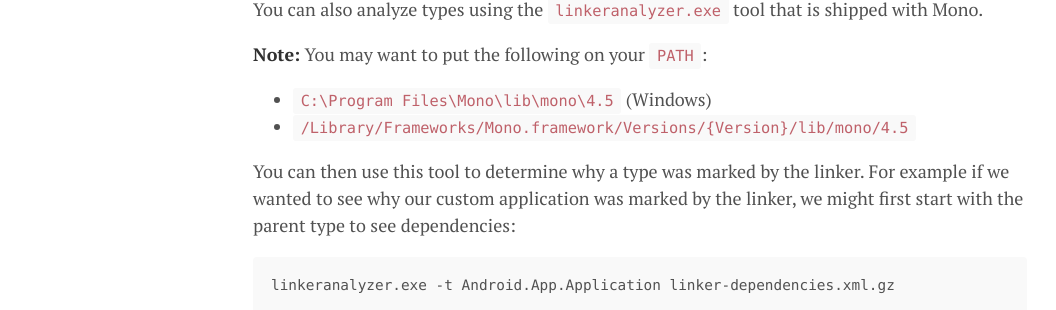
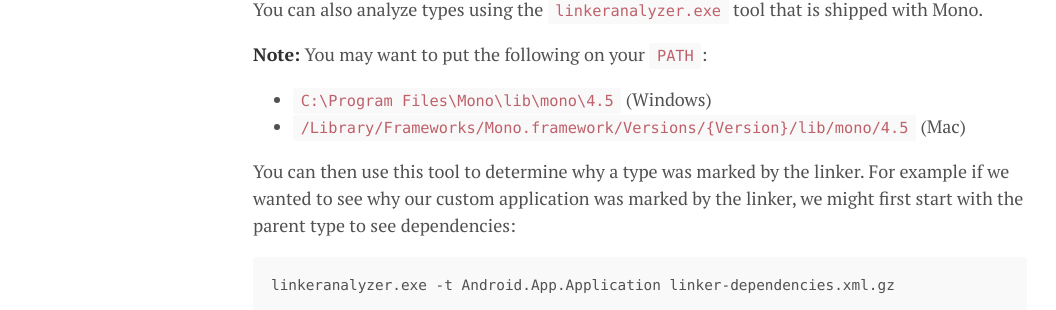
Before and after one commit to JonDouglas/jondouglas.github.io, a Jekyll site: the page built from _posts/2017-09-22-linker-analyzer.md, in a window 1280 px wide and 900 px high, scrolled down 1186 px. Shown: the part 146-456 px from the top of the window, without its empty margins (0-1056 px from the left). Built offline with Jekyll 4.4.1, drawn with Linux system fonts in a browser that asks for light colours; nearby versions of some CDN libraries; comment, search, counter and statistics services are not loaded.

Commit message:
Path update

```diff
--- a/_posts/2017-09-22-linker-analyzer.md
+++ b/_posts/2017-09-22-linker-analyzer.md
@@ -46,7 +46,7 @@ You can also analyze types using the `linkeranalyzer.exe` tool that is shipped w
 **Note:** You may want to put the following on your `PATH`:
 
 - `C:\Program Files\Mono\lib\mono\4.5` (Windows)
-- `/Library/Frameworks/Mono.framework/Versions/{Version}/lib/mono/4.5`
+- `/Library/Frameworks/Mono.framework/Versions/{Version}/lib/mono/4.5` (Mac)
 
 You can then use this tool to determine why a type was marked by the linker. For example if we wanted to see why our custom application was marked by the linker, we might first start with the parent type to see dependencies:
 
```
